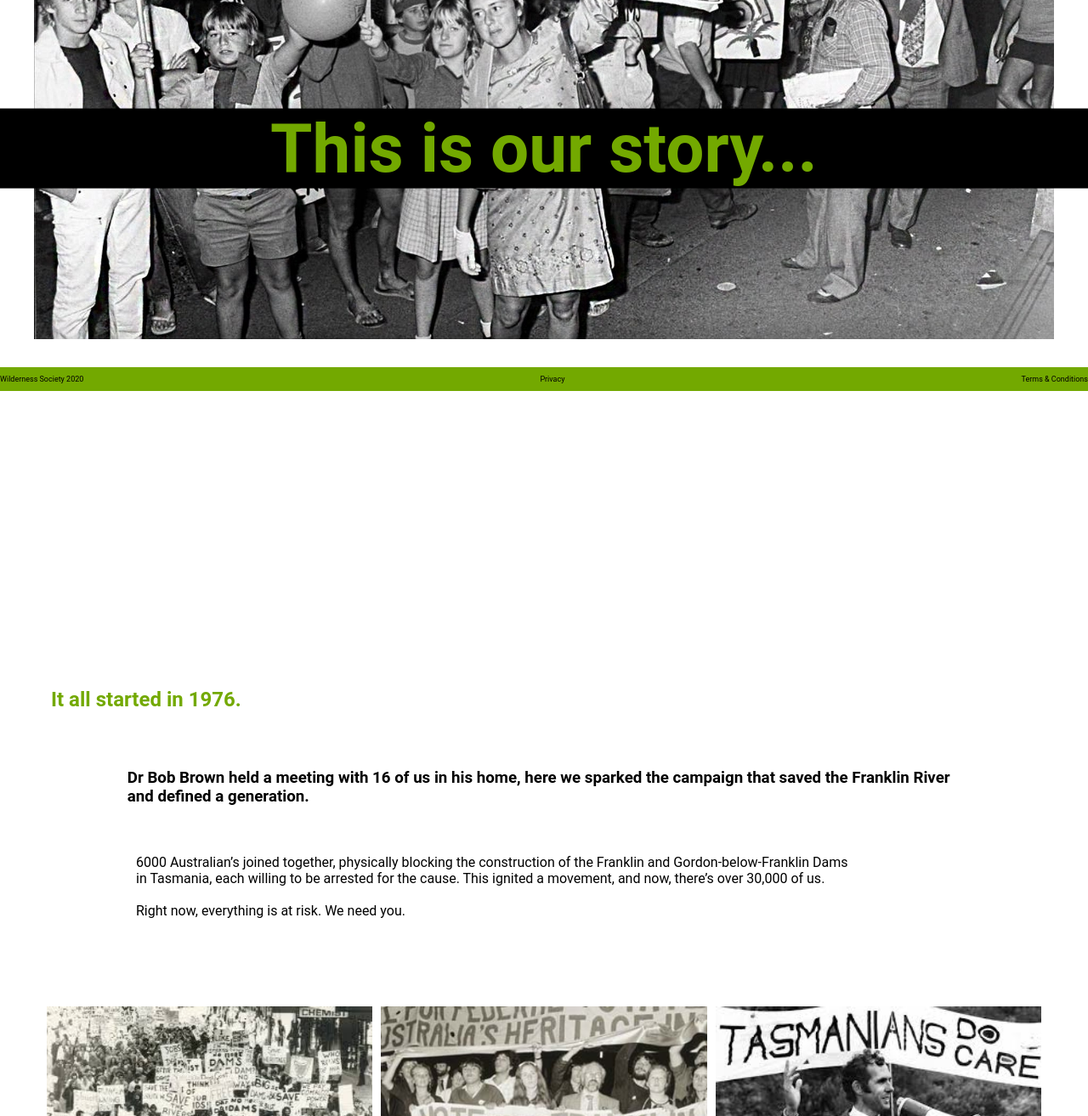
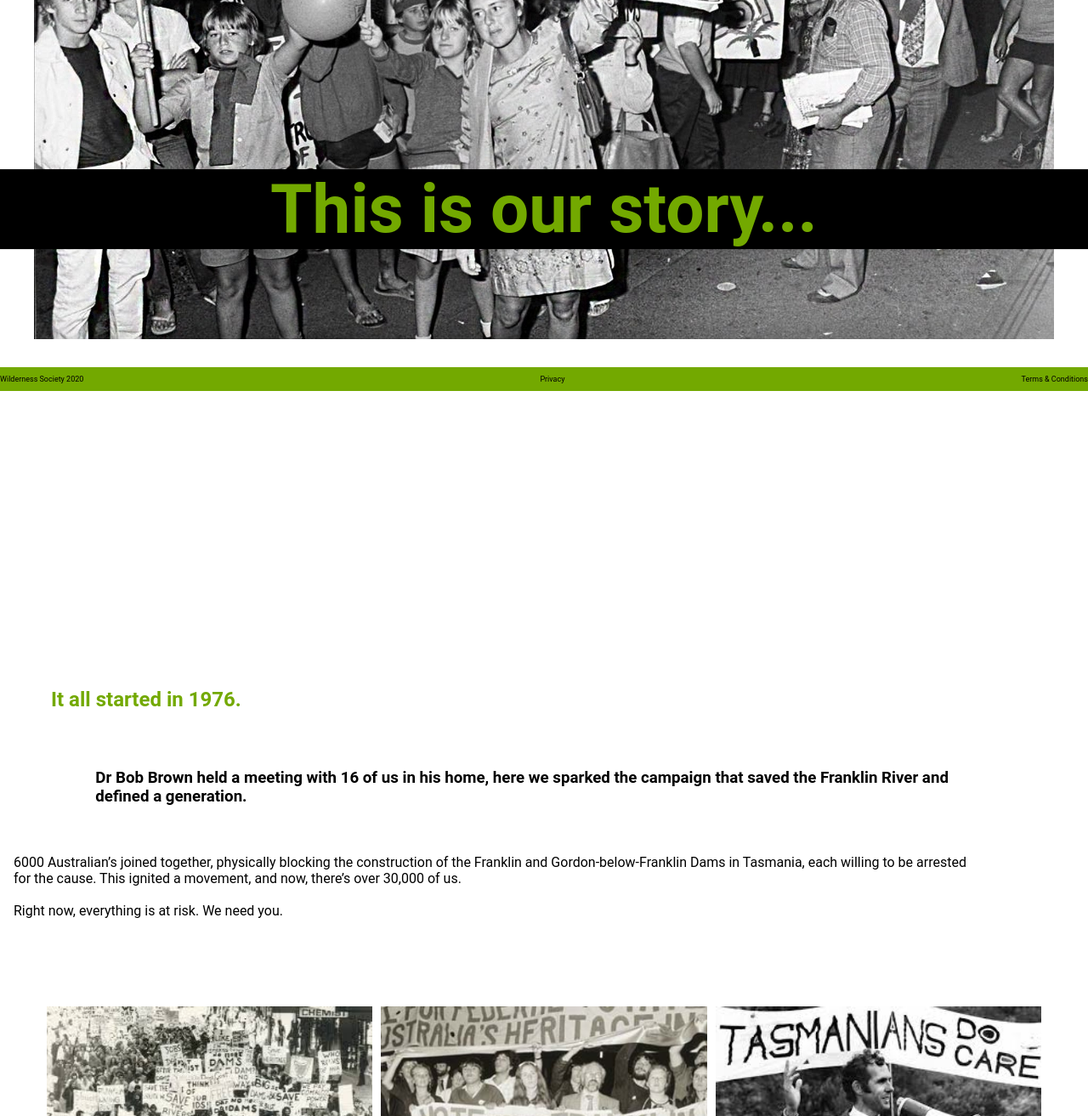
Before and after one commit to shirazcenter/DECO1016_A5_scen5157, a plain HTML site: page about.html in a window 1280 px wide. Shown: the part 340-1653 px from the top of the page at 85% size. Drawn offline with Linux system fonts and the light colour scheme.

Commit message:
Ok this is the last one

```diff
--- a/about.html
+++ b/about.html
@@ -40,10 +40,10 @@
 <!-- Container for about page main content -->
 <div class "bobBrown">
   <h2 style="margin-left: 2.5em;padding: 0 7em 2em 0;border-width: 2px; margin-top:2.53em"> It all started in 1976. </h2>
-  <h3 style="margin-left: 8em;padding: 0 7em 2em 0;border-width: 2px;">
+  <h3 style="margin-left: 6em;padding: 0 7em 2em 0;border-width: 2px;">
   Dr Bob Brown held a meeting with 16 of us in his home, here we sparked the campaign that saved the Franklin River and defined a generation.  </h3>
 
-  <p style="margin-left: 10em; margin-right: 10em;padding: 0 7em 2em 0;border-width: 2px;"> 6000 Australian’s joined together, physically blocking the construction of the Franklin and Gordon-below-Franklin Dams in Tasmania, each willing to be arrested for the cause. This ignited a movement, and now, there’s over 30,000 of us. <br> <br>
+  <p style="margin-left: 1em; margin-right: 1em;padding: 0 7em 2em 0;border-width: 2px;"> 6000 Australian’s joined together, physically blocking the construction of the Franklin and Gordon-below-Franklin Dams in Tasmania, each willing to be arrested for the cause. This ignited a movement, and now, there’s over 30,000 of us. <br> <br>
   Right now, everything is at risk. We need you.  </p>
 </div>
 
--- a/style.css
+++ b/style.css
@@ -364,7 +364,7 @@ input[type=submit]:hover {
   position: absolute;
   top: 50%;
   left: 50%;
-  transform: translate(-30%, -50%);
+  transform: translate(-30%, -20%);
 }
 
 .endingDeforestation{
@@ -464,7 +464,7 @@ margin-left: 50px;
   position: flex;
   top: 50%;
   left: 50%;
-  transform: translate(0%, -160%);
+  transform: translate(0%, -130%);
 
 }
 /* IMAGES SIDE BY SIDE: adapted from (https://www.w3schools.com/howto/howto_css_images_side_by_side.asp) */
```
